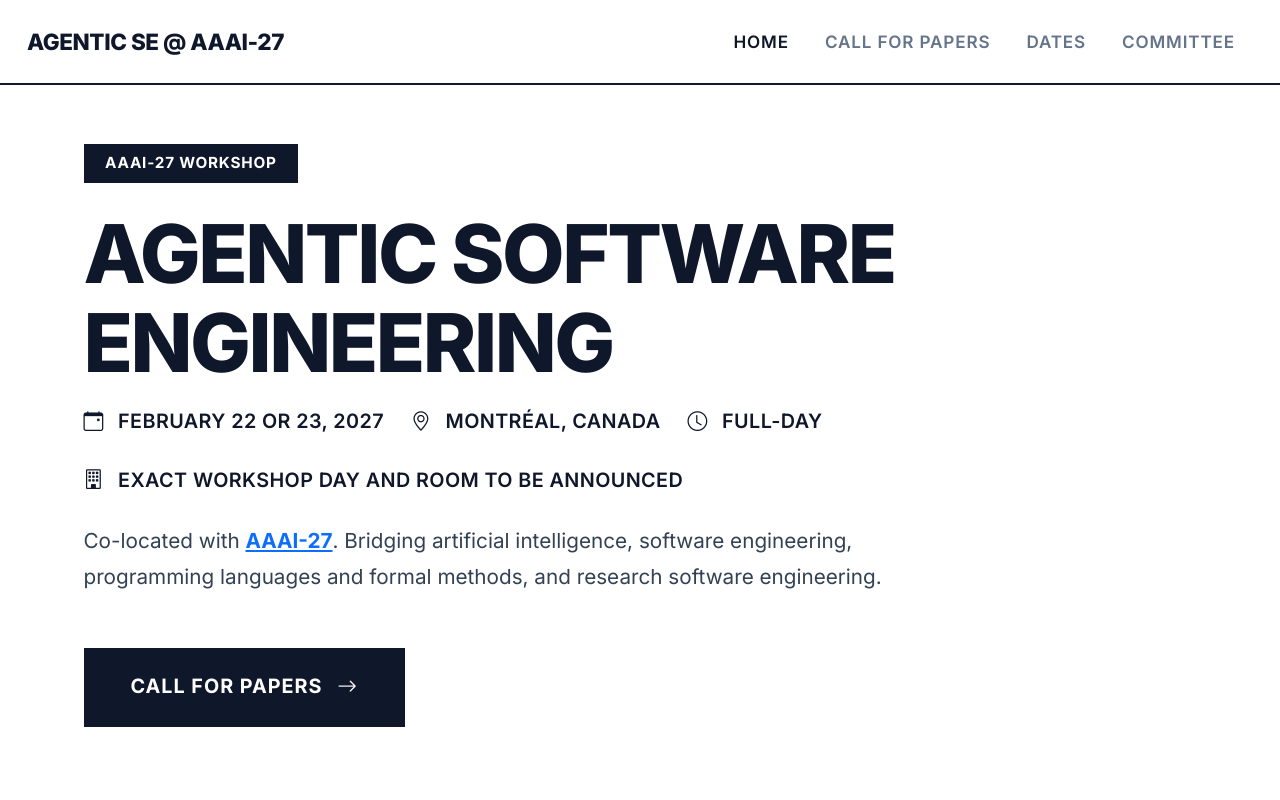
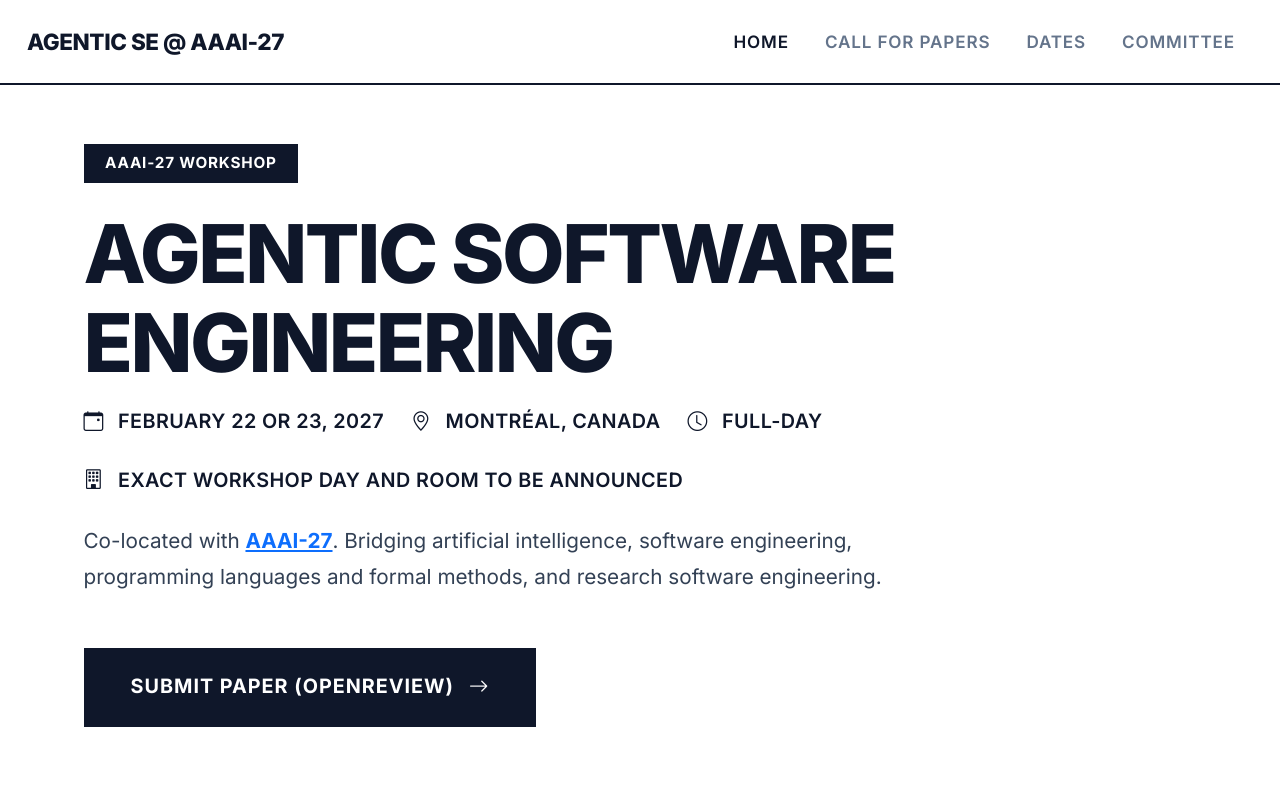
Before and after one commit to AgenticSE-AAAI/AgenticSE-AAAI.github.io, a Vue app: page / in a window 1280 px wide. Shown: the top 800 px of the page. Built offline with nearby package versions, Linux system fonts and the light colour scheme.

Commit message:
add submit button

```diff
--- a/src/App.vue
+++ b/src/App.vue
@@ -89,8 +89,8 @@
             Co-located with <a href="https://aaai.org/conference/aaai/aaai-27/" target="_blank" rel="noopener noreferrer"><strong>AAAI-27</strong></a>.
             Bridging artificial intelligence, software engineering, programming languages and formal methods, and research software engineering.
           </p>
-          <a href="#submission" @click.prevent="scrollTo('submission')" class="btn-register">
-            Call for Papers <i class="bi bi-arrow-right ms-2"></i>
+          <a href="https://openreview.net/group?id=AAAI.org/2027/Workshop/AgenticSE" target="_blank" rel="noopener noreferrer" class="btn-register">
+            Submit Paper (OpenReview) <i class="bi bi-arrow-right ms-2"></i>
           </a>
         </div>
       </div>
```
